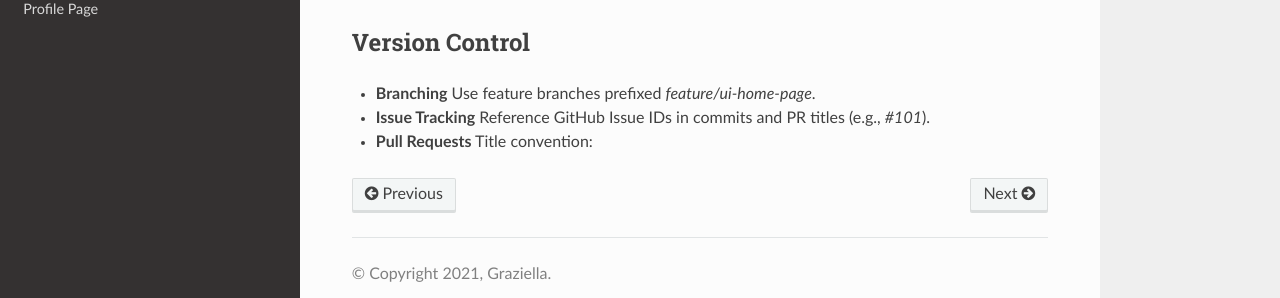
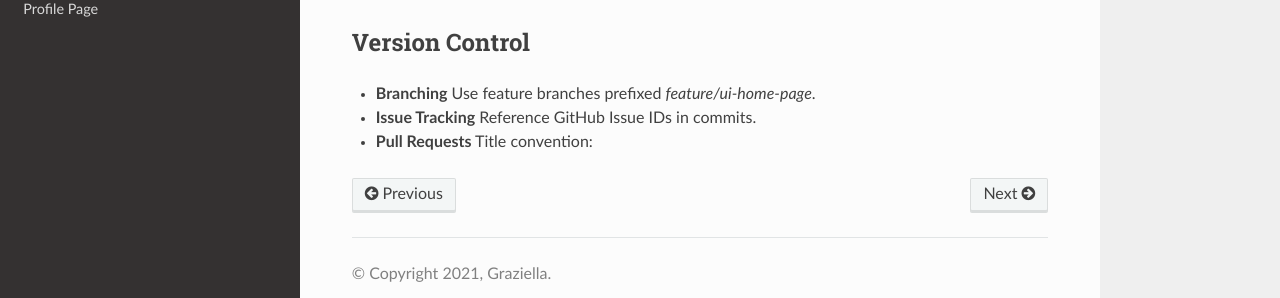
Before and after one commit to SETAP-5E/Documentation, a Sphinx documentation site: the page built from docs/source/home.rst, in a window 1280 px wide and 900 px high, scrolled down 1069 px. Shown: the part 557-855 px from the top of the window. Built offline with Sphinx 7.4.7 and the Read the Docs theme 3.1.0, drawn with Linux system fonts in a browser that asks for light colours.

Commit message:
Update home.rst

```diff
--- a/docs/source/home.rst
+++ b/docs/source/home.rst
@@ -77,6 +77,6 @@ Version Control
 - **Branching**
   Use feature branches prefixed `feature/ui-home-page`.
 - **Issue Tracking**
-  Reference GitHub Issue IDs in commits and PR titles (e.g., `#101`).
+  Reference GitHub Issue IDs in commits.
 - **Pull Requests**
   Title convention:
```
